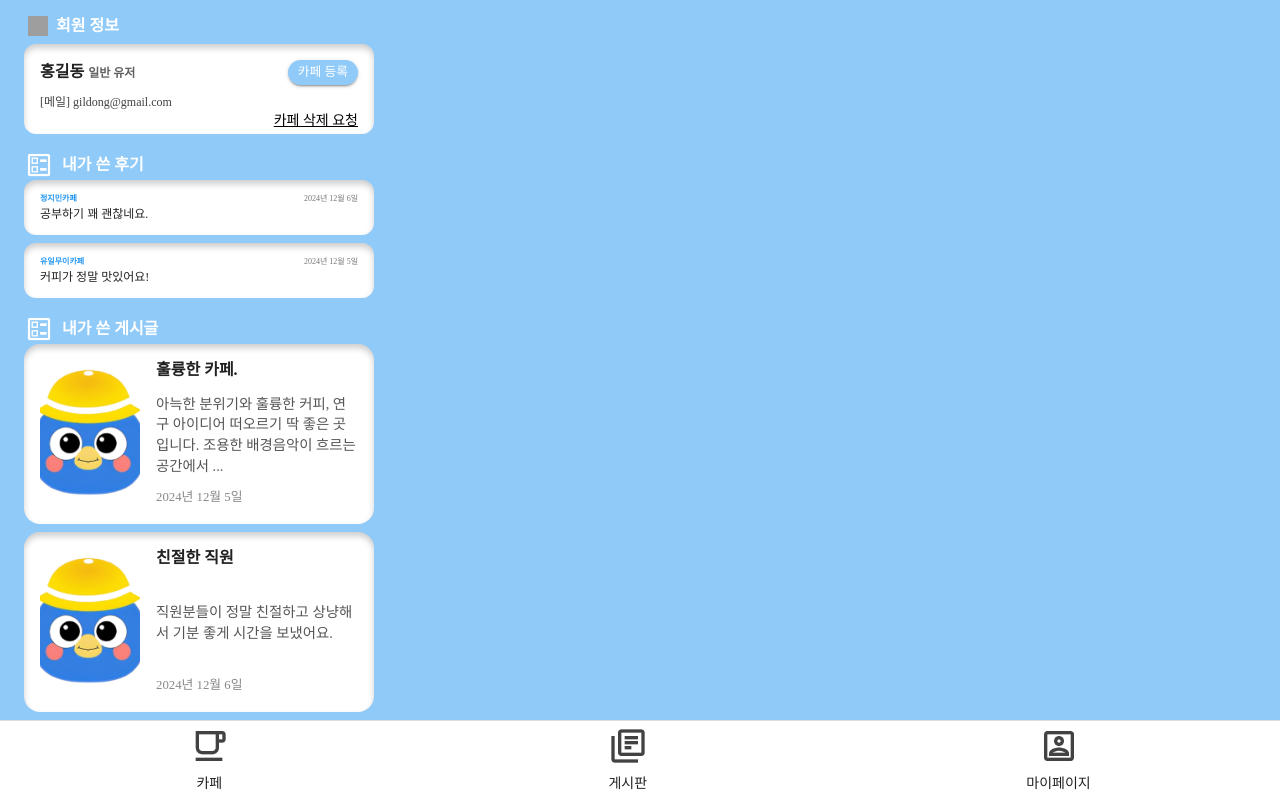
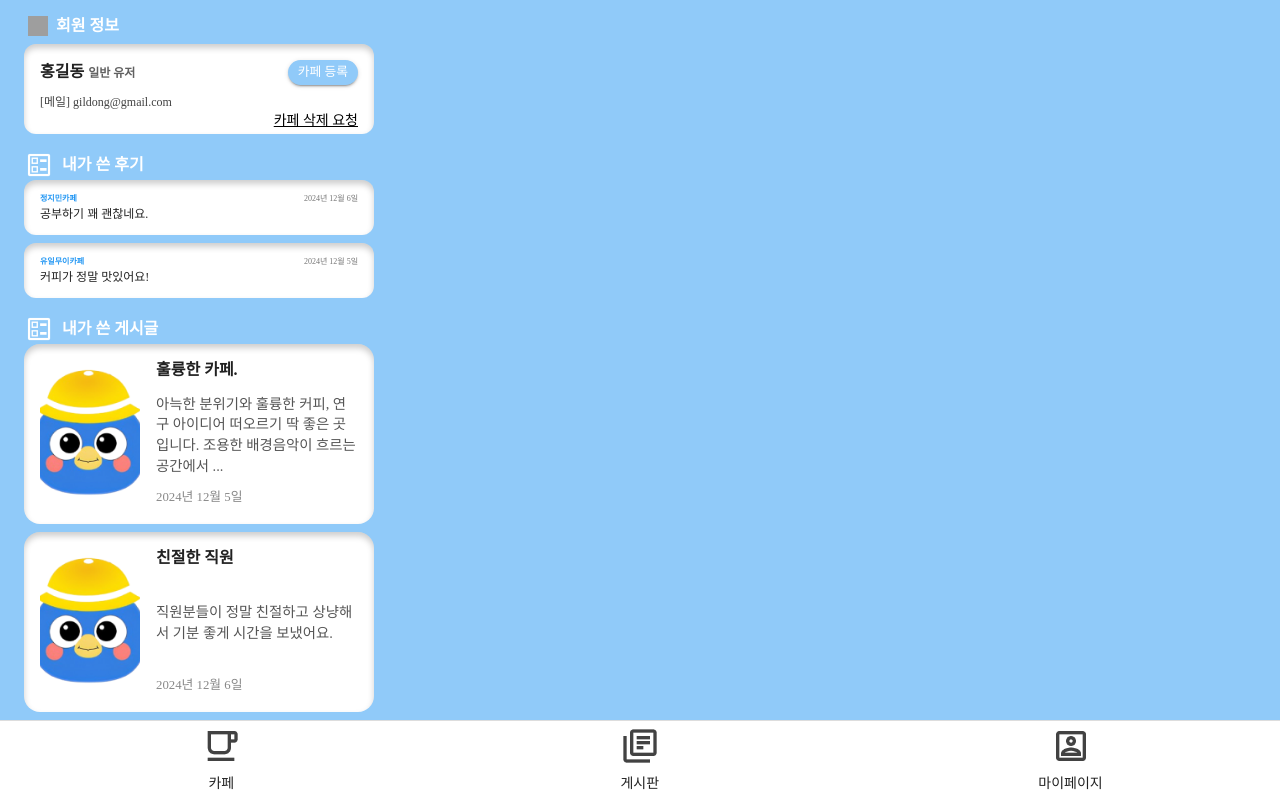
Before and after one commit to ZoJim/Boogakcong-FE, a Next.js app: page /mypage in a window 1280 px wide. Built offline with nearby package versions, Linux system fonts and the light colour scheme; grey boxes are pictures that could not be loaded; a web font is replaced by a local one.

Commit message:
간격 맞춤

```diff
--- a/src/components/Navigation.tsx
+++ b/src/components/Navigation.tsx
@@ -54,6 +54,7 @@ const NavigationBar = () => {
                             width: 40,
                             height: 40,
                             mb: 1,
+                            ml: 3
                         }}
                     />
                     <Typography
@@ -62,6 +63,7 @@ const NavigationBar = () => {
                             fontSize: '14px',
                             color: 'inherit',
                             textDecoration: 'none',
+                            ml: 3
                         }}
                     >
                         {item.label}
```
